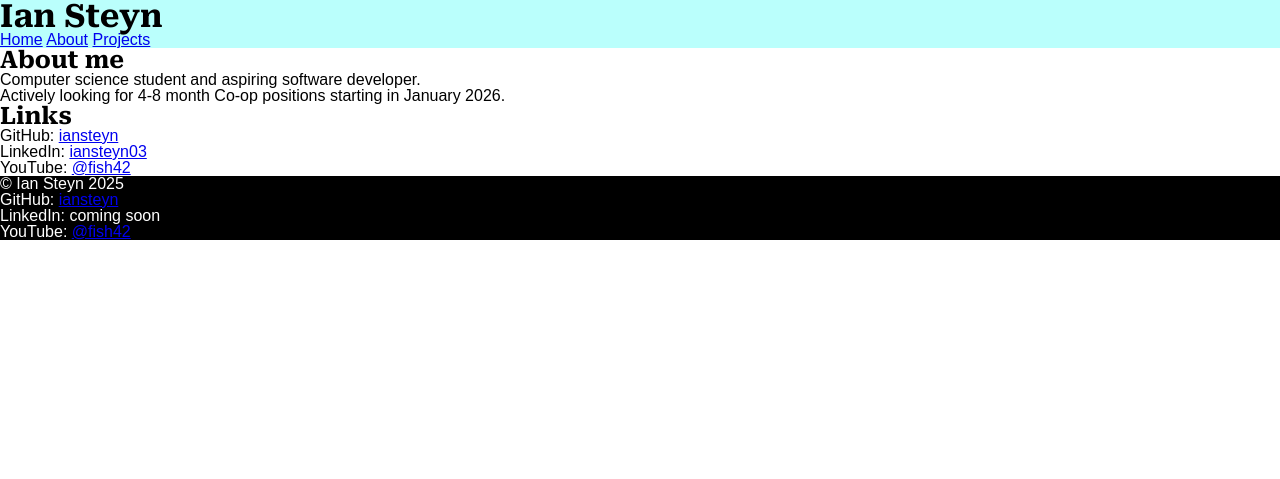
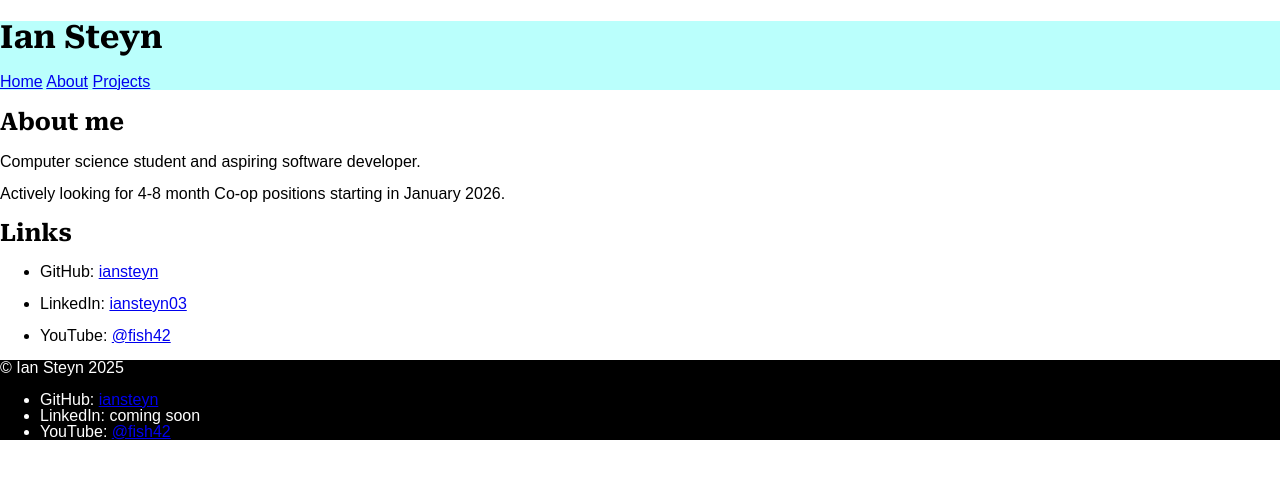
Before and after one commit to iansteyn/iansteyn.github.io, a Jekyll site: the page built from index.md, in a window 1280 px wide. Shown: the top 479 px of the page. Built offline with Jekyll 4.4.1, drawn with Linux system fonts in a browser that asks for light colours; some web fonts are replaced.

Commit message:
add some top-bottom margins for text styles

```diff
--- a/css/style.css
+++ b/css/style.css
@@ -8,12 +8,13 @@
     font-weight: bold;
 }
 
-h1 { font-size: 2em }
-h2 { font-size: 1.5em }
-h3 { font-size: 1.17em }
-h4 { font-size: 1em }
-h5 { font-size: 0.83em }
-h6 { font-size: 0.67em }
+h1 { font-size: 2rem; margin: 1.3rem 0; }
+h2 { font-size: 1.5rem; margin: 1.2rem 0; }
+h3 { font-size: 1.17rem }
+h4 { font-size: 1rem;  }
+p { font-size: 1rem; margin: 1rem 0;}
+h5 { font-size: 0.83rem }
+h6 { font-size: 0.67rem }
 
 /* LARGE SECTIONS */
 header {
@@ -27,6 +28,8 @@
 
 /* LISTS */
 ol, ul {
+    margin: 1em 0;
+    padding: 0 0 0 2.5em;
     list-style-type: disc;
     list-style-position: outside;
 }
```
